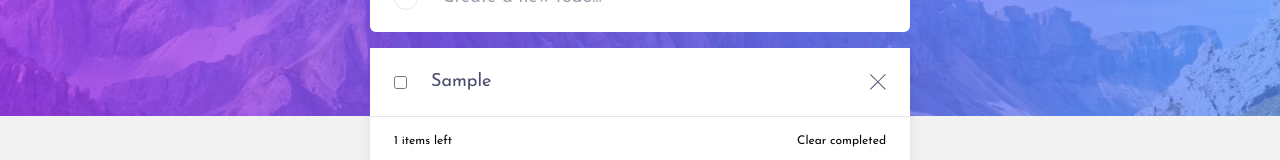
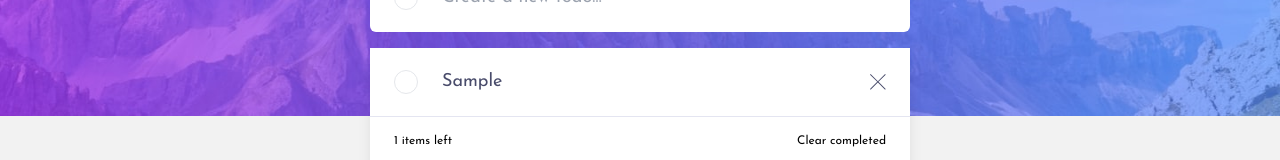
Before and after one commit to linhnvh15vn/todo-app, a React (Vite) app: page / in a window 1280 px wide. Both pictures are taken after typing "Sample" into the empty fields and a click on the button 406 px from the left and 182 px from the top of the page. Shown: the part 184-344 px from the top of the page. Built offline with nearby package versions, Linux system fonts and the light colour scheme.

Commit message:
chore: add checkbox from shadcn/ui

```diff
--- a/package.json
+++ b/package.json
@@ -10,6 +10,7 @@
     "preview": "vite preview"
   },
   "dependencies": {
+    "@radix-ui/react-checkbox": "^1.1.1",
     "react": "^18.3.1",
     "react-beautiful-dnd": "^13.1.1",
     "react-dom": "^18.3.1",
--- /dev/null
+++ b/src/components/checkbox.tsx
@@ -0,0 +1,20 @@
+import * as React from 'react';
+import * as CheckboxPrimitive from '@radix-ui/react-checkbox';
+
+const Checkbox = React.forwardRef<
+  React.ElementRef<typeof CheckboxPrimitive.Root>,
+  React.ComponentPropsWithoutRef<typeof CheckboxPrimitive.Root>
+>(({ className, ...props }, ref) => (
+  <CheckboxPrimitive.Root
+    ref={ref}
+    className={`peer size-5 lg:size-6 shrink-0 rounded-full border border-primary ring-offset-background focus-visible:outline-none focus-visible:ring-2 focus-visible:ring-ring focus-visible:ring-offset-2 disabled:cursor-not-allowed disabled:opacity-50 data-[state=checked]:bg-gradient-to-br from-[#55ddff] to-[#c058f3] data-[state=checked]:text-primary-foreground ${className}`}
+    {...props}
+  >
+    <CheckboxPrimitive.Indicator className="flex items-center justify-center text-current">
+      <img src="/images/icon-check.svg" alt="check" />
+    </CheckboxPrimitive.Indicator>
+  </CheckboxPrimitive.Root>
+));
+Checkbox.displayName = CheckboxPrimitive.Root.displayName;
+
+export { Checkbox };
--- a/src/components/todo-item.tsx
+++ b/src/components/todo-item.tsx
@@ -1,4 +1,5 @@
 import { useTodoStore } from '../store/use-todo-store';
+import { Checkbox } from './checkbox';
 import { type Todo } from '../types';
 
 interface Props {
@@ -10,12 +11,10 @@ export default function TodoItem({ todo }: Props) {
 
   return (
     <div className="flex items-center gap-3 px-5 py-4 bg-card first:rounded-t-md border-border border-b lg:px-6 lg:py-5 lg:gap-6">
-      <input
-        type="checkbox"
+      <Checkbox
         id={todo.id}
-        className="cursor-pointer"
         checked={todo.isCompleted}
-        onChange={() => update(todo.id)}
+        onCheckedChange={() => update(todo.id)}
       />
       <label
         htmlFor={todo.id}
```
Also changed, not shown: 1 other file (tests, documents, lock files or other folders).
